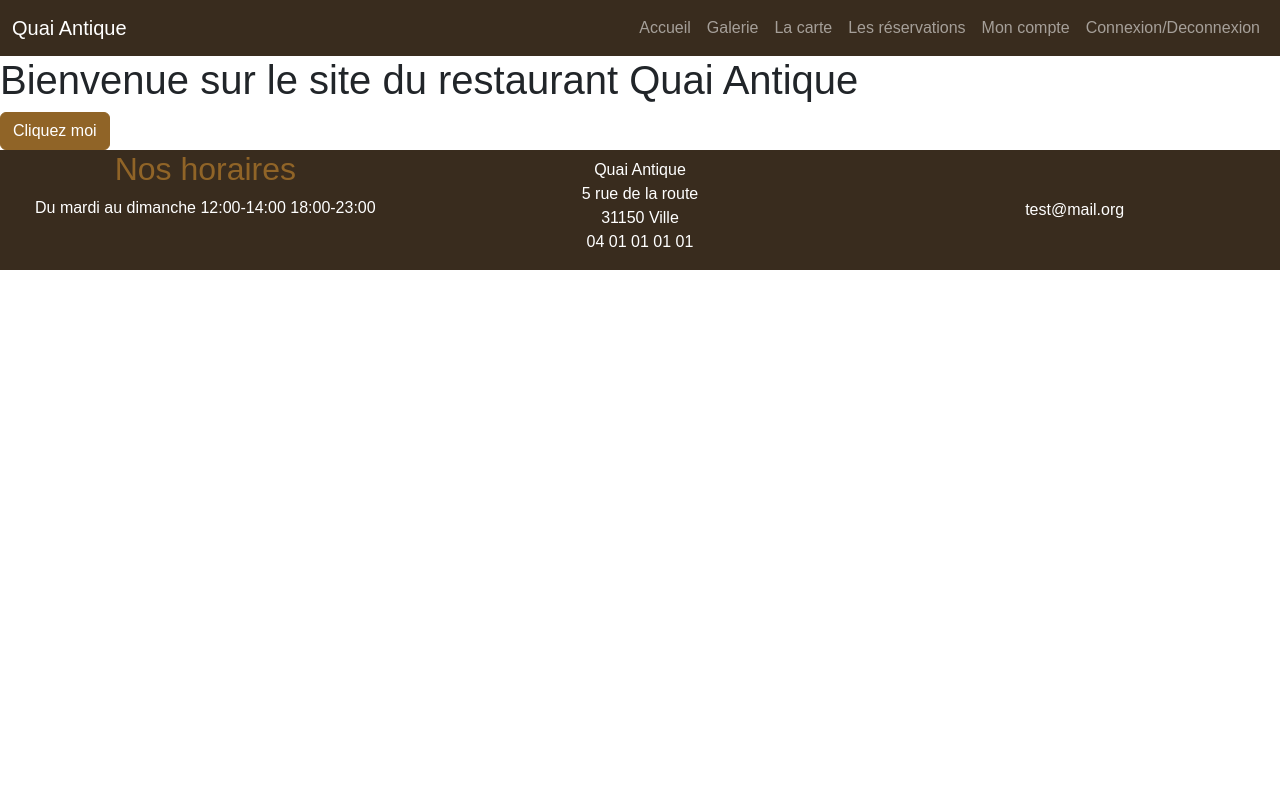
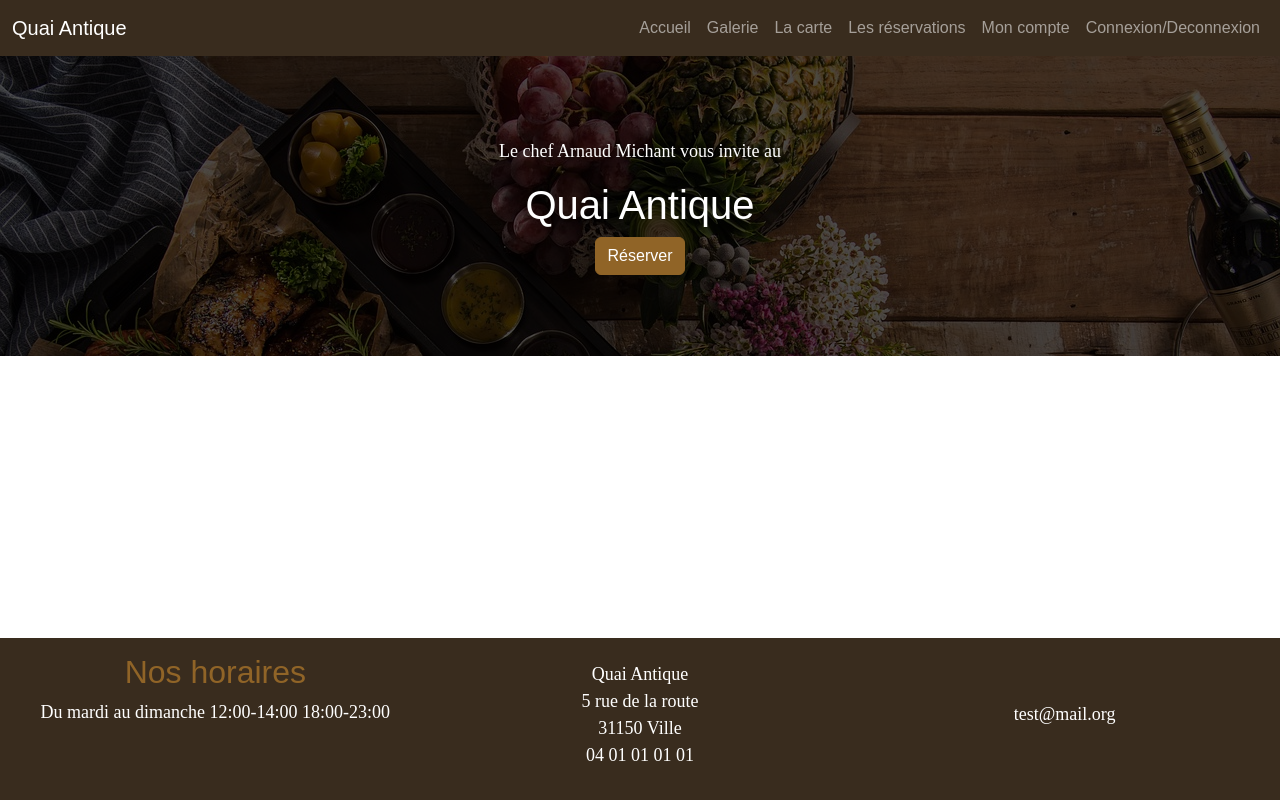
Before and after one commit to Sergio-bzh/QuaiAntiqueRestaurantFront, a website with bundled scripts: page index.html in a window 1280 px wide. Built offline with nearby package versions, Linux system fonts and the light colour scheme; files whose address does not match are found by name; a web font is replaced by a local one.

Commit message:
Bloock BigTitle and image added

```diff
--- a/pages/home.html
+++ b/pages/home.html
@@ -1,3 +1,7 @@
-<h1>Bienvenue sur le site du restaurant Quai Antique</h1>
-
-<button class="btn btn-primary">Cliquez moi</button>
+<div class="hero-scene text-center text-white">
+    <div class="hero-scene-content d-flex flex-column justify-content-center align-items-center">
+        <p>Le chef Arnaud Michant vous invite au</p>
+        <h1>Quai Antique</h1>
+        <button class="btn btn-primary">Réserver</button>
+    </div>
+</div>
--- a/scss/main.scss
+++ b/scss/main.scss
@@ -1,2 +1,43 @@
 @import url("/node_modules/bootstrap-icons/font/bootstrap-icons.css");
 @import './custom.scss';
+
+main {
+    margin-bottom: 250px;
+}
+
+p {
+    font-family: $font-family-serif;
+    font-size: 18px;
+}
+
+footer {
+    padding: 15px;
+    position: absolute;
+    bottom: 0;
+    width: 100%;
+}
+
+.hero-scene {
+    position: relative;
+
+    &::before {
+        content: "";
+        position: absolute;
+        top: 0;
+        left: 0;
+        width: 100%;
+        height: 100%;
+        background-image: url(../images/FondHeroScene.jpg);
+        background-size: cover;
+        filter: brightness(0.3);
+    }
+
+    * {
+        // Astuce pour positionner les éléments devant le ::before
+        position: relative;
+    }
+
+    .hero-scene-content {
+        height: 300px;
+    }
+}
```
Also changed, not shown: images/FondHeroScene.jpg (added), scss/main.css, 1 other file.
